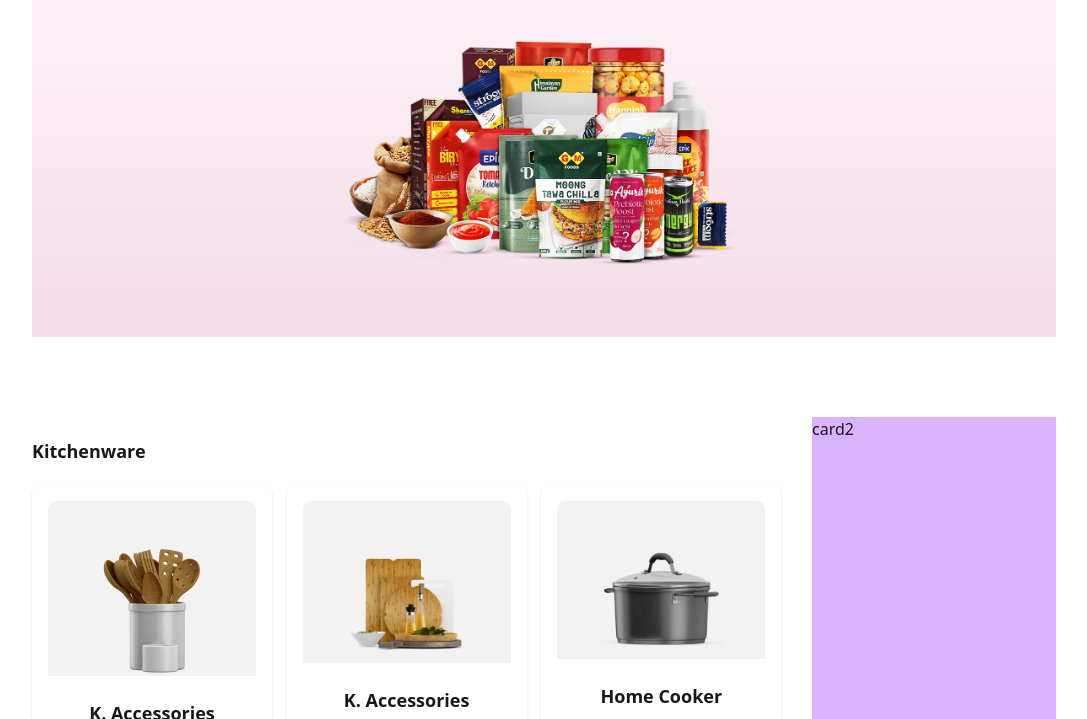
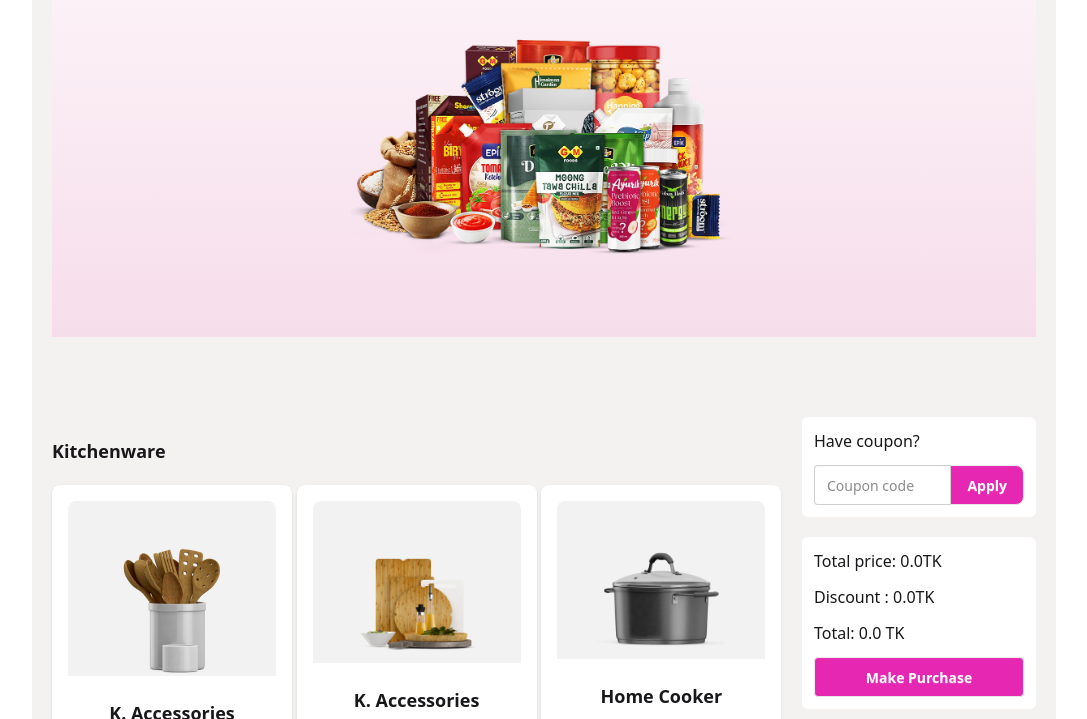
Before and after one commit to PHOYSAL/deshi-deals, a plain HTML site: page index.html in a window 1280 px wide. Shown: the part 231-950 px from the top of the page, without its empty margins (96-1183 px from the left). Drawn offline with nearby package versions, Linux system fonts and the light colour scheme.

Commit message:
coupon and purchase added

```diff
--- a/index.html
+++ b/index.html
@@ -10,7 +10,7 @@
     <script src="https://cdn.jsdelivr.net/npm/@tailwindcss/browser@4"></script>
 </head>
 
-<body class="max-w-5xl mx-auto ">
+<body class="max-w-5xl mx-auto bg-[#F4F1F1] px-5">
     <header class="bg-linear-to-t from-[#f6ddea] to-[#ffffff] opacity-100">
         <!-- navbar section  -->
         <section class="flex justify-center items-center shadow-sm">
@@ -174,7 +174,24 @@
                 </div>
             </div>
 
-            <div class="bg-purple-300 col-span-3">card2</div>
+            <div class=" col-span-3">
+                <div class="p-3 space-y-3 bg-white rounded-md">
+                    <p>Have coupon?</p>
+                    <div class="join">
+                        <input class="input join-item" placeholder="Coupon code" />
+                        <button class="btn join-item rounded-r-lg bg-[#E527B2] text-white">Apply</button>
+                    </div>
+                </div>
+                <div>
+                    <!-- <h1>hello</h1> -->
+                </div>
+                <div class="p-3 space-y-3 bg-white rounded-md mt-5">
+                    <p>Total price: 0.0TK</p>
+                    <p>Discount : 0.0TK</p>
+                    <p>Total: 0.0 TK</p>
+                    <button class="btn bg-[#E527B2] text-white w-full">Make Purchase</button>
+                </div>
+            </div>
         </section>
     </main>
     <script src="./script/index.js"></script>
```
